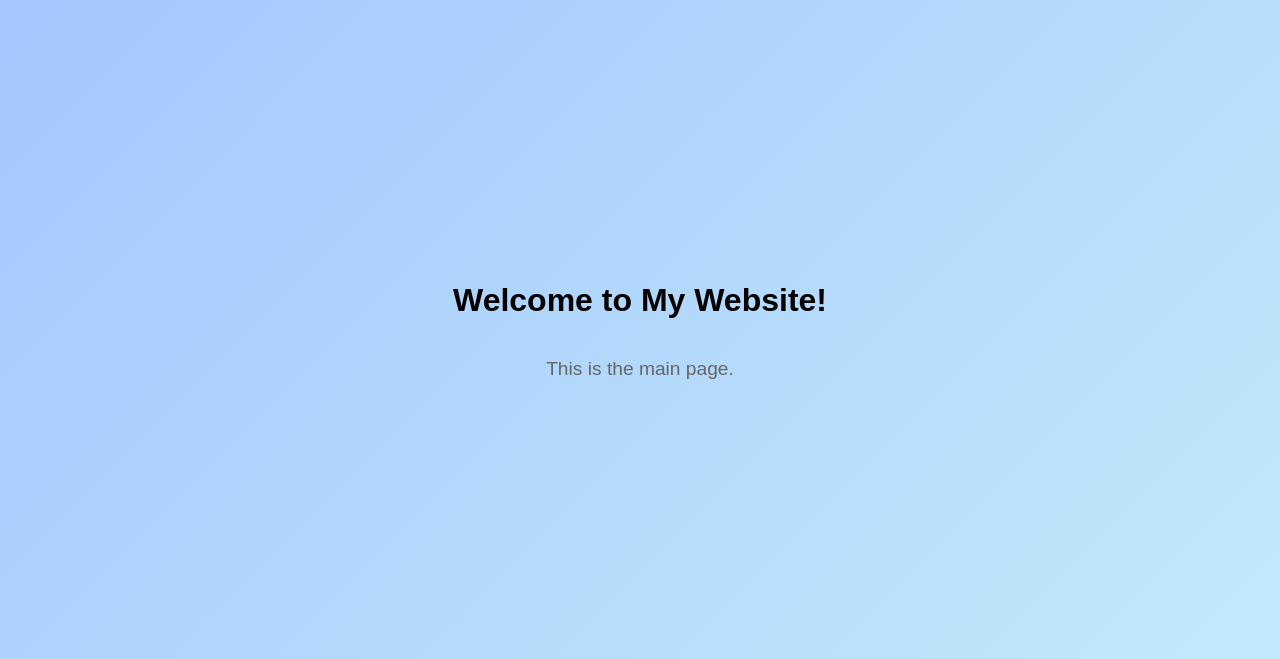
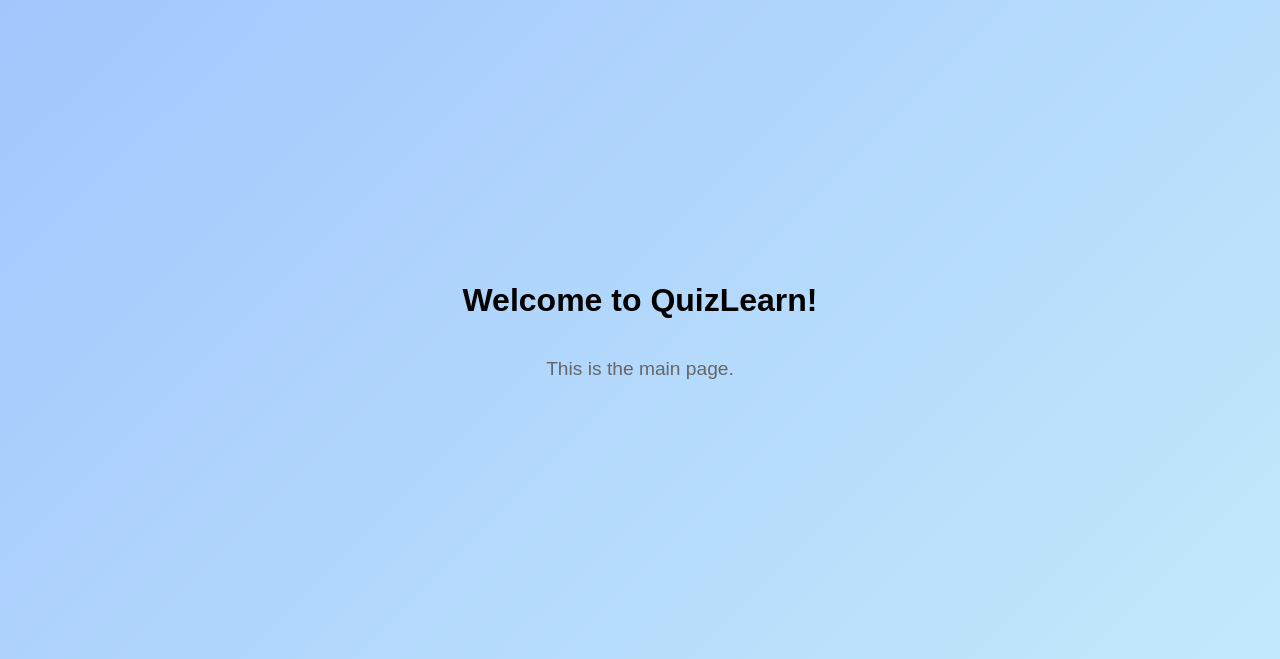
Before and after one commit to Leohq1/QuizLearn, a plain HTML site: page index.html in a window 1280 px wide. Shown: the part 141-800 px from the top of the page. Drawn offline with Linux system fonts and the light colour scheme.

Commit message:
Changes title name from MyWebsite to QuizLearn.

```diff
--- a/index.html
+++ b/index.html
@@ -3,7 +3,7 @@
 <head>
     <meta charset="UTF-8">
     <meta name="viewport" content="width=device-width, initial-scale=1.0">
-    <title>My Website</title>
+    <title>QuizLearn</title>
     <style>
         body {
             font-family: sans-serif;
@@ -49,7 +49,7 @@
     </nav>
 
     <div class="content">
-        <h1>Welcome to My Website!</h1>
+        <h1>Welcome to QuizLearn!</h1>
         <p>This is the main page.</p>
     </div>
 </body>
```
